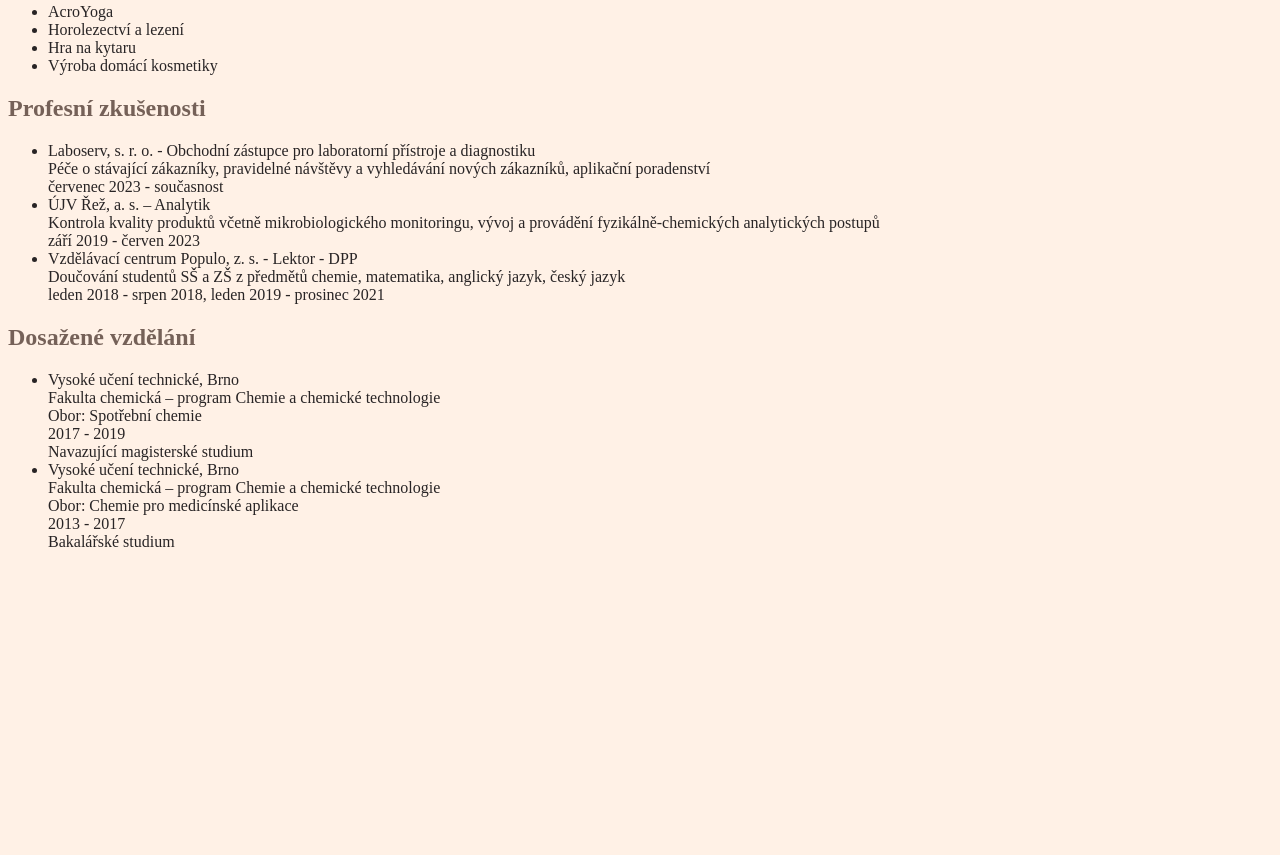
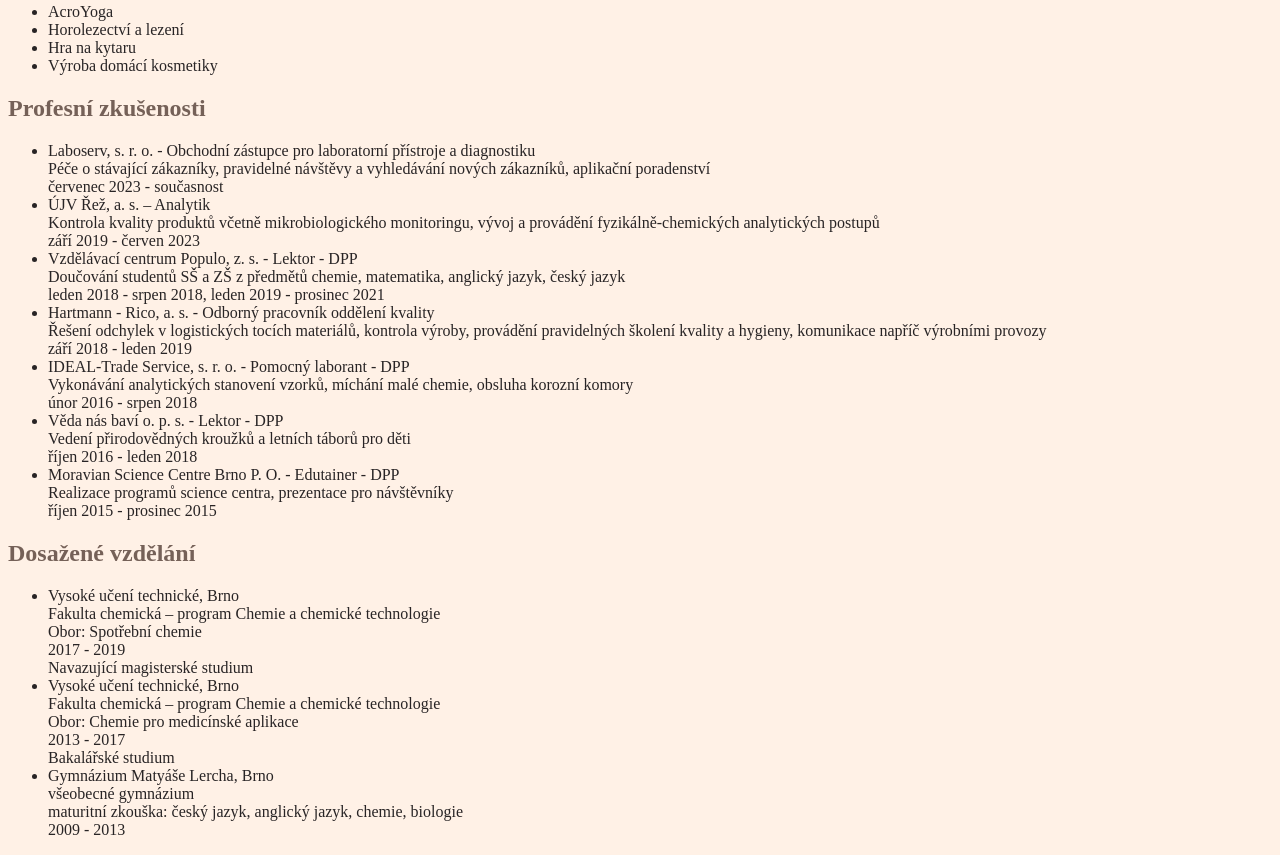
Before and after one commit to apahopoj/CV, a plain HTML site: page index.html in a window 1280 px wide. Shown: the part 458-1313 px from the top of the page. Before the commit the page ends 1025 px from the top, so only its background shows below. Drawn offline with Linux system fonts and the light colour scheme.

Commit message:
git push

```diff
--- a/index.html
+++ b/index.html
@@ -59,6 +59,30 @@
 leden 2018 - srpen 2018, leden 2019 - prosinec 2021
 </li>
 
+<li>
+Hartmann - Rico, a. s. - Odborný pracovník oddělení kvality  <br>
+Řešení odchylek v logistických tocích materiálů, kontrola výroby, provádění pravidelných školení kvality a hygieny, komunikace napříč výrobními provozy<br>
+září 2018 - leden 2019
+</li>
+
+<li>
+    IDEAL-Trade Service, s. r. o. - Pomocný laborant - DPP <br>
+    Vykonávání analytických stanovení vzorků, míchání malé chemie, obsluha korozní komory<br>
+    únor 2016 - srpen 2018
+</li>
+
+<li>
+    Věda nás baví o. p. s. - Lektor - DPP<br>
+    Vedení přirodovědných kroužků a letních táborů pro děti <br>
+    říjen 2016 - leden 2018
+</li>
+
+<li>
+    Moravian Science Centre Brno P. O. - Edutainer - DPP  <br>
+    Realizace programů science centra, prezentace pro návštěvníky<br>
+    říjen 2015 - prosinec 2015
+</li>
+
 </ul>
 
 <!--Dosažené vzdělání-->
@@ -78,6 +102,12 @@
         2013 - 2017 <br>
         Bakalářské studium <br>
         </li>
+
+        <li>Gymnázium Matyáše Lercha, Brno  <br>
+            všeobecné gymnázium <br>
+            maturitní zkouška: český jazyk, anglický jazyk, chemie, biologie<br>
+            2009 - 2013  <br>
+            </li>
 </ul>
 
 
```
